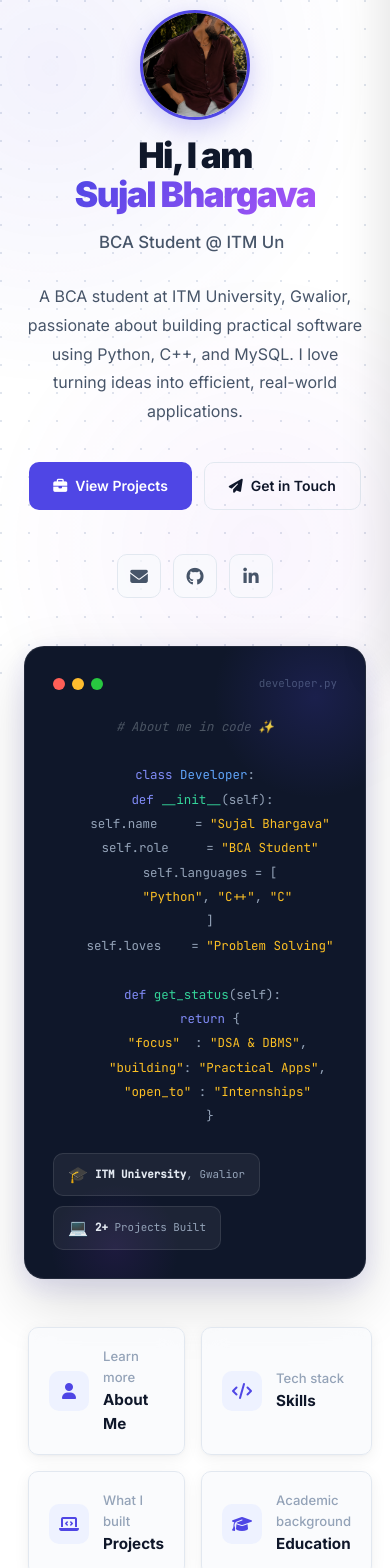
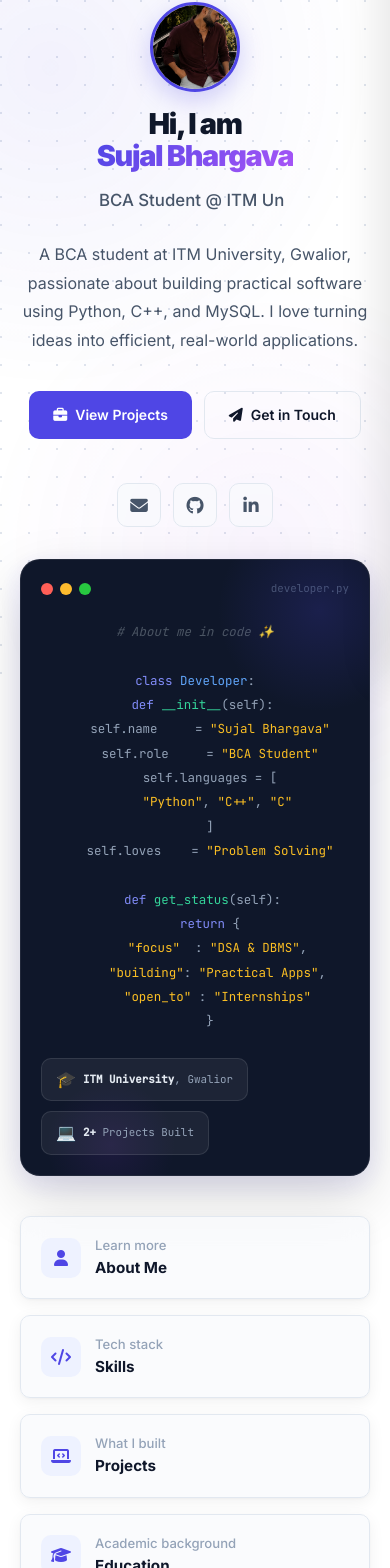
Before and after one commit to sujalbhargava-dev/portfolio, a React (Vite) app in the folder client/: page / in a window 390 px wide. Shown: the part 168-1736 px from the top of the page. Built offline with nearby package versions, Linux system fonts and the light colour scheme; no server answers.

Commit message:
responsive commit

```diff
--- a/client/src/styles/About.css
+++ b/client/src/styles/About.css
@@ -30,3 +30,9 @@
 .offer-title { font-size: 0.9rem; font-weight: 700; color: var(--text-primary); margin-bottom: 6px; }
 .offer-desc { font-size: 0.8rem; color: var(--text-secondary); line-height: 1.6; }
 @media (max-width: 900px) { .about-grid { grid-template-columns: 1fr; gap: 40px; } .avatar-col { position: static; } .avatar-wrap { max-width: 100%; } .offer-grid { grid-template-columns: 1fr; } }
+
+@media (max-width: 600px) {
+  .interest-grid { grid-template-columns: repeat(auto-fill, minmax(140px, 1fr)); }
+  .avatar-wrap { padding: 32px 20px; }
+  .avatar-circle { width: 100px; height: 100px; font-size: 2.2rem; }
+}
--- a/client/src/styles/Education.css
+++ b/client/src/styles/Education.css
@@ -36,3 +36,10 @@
 .goal-text { font-size: 0.875rem; color: var(--text-secondary); line-height: 1.6; padding-top: 4px; }
 .goal-text strong { color: var(--text-primary); }
 @media (max-width: 900px) { .edu-layout { grid-template-columns: 1fr; gap: 40px; } }
+@media (max-width: 600px) {
+  .edu-highlight, .courses-card, .goals-card { padding: 20px; }
+  .tl-content { padding-top: 0; }
+  .timeline-item { gap: 16px; padding-bottom: 32px; }
+  .tl-dot { width: 40px; height: 40px; font-size: 0.9rem; }
+  .timeline::before { left: 19px; }
+}
--- a/client/src/styles/Home.css
+++ b/client/src/styles/Home.css
@@ -369,3 +369,11 @@
   .hero-name { font-size: 2.2rem; }
   .quick-nav { grid-template-columns: 1fr 1fr; }
 }
+
+@media (max-width: 450px) {
+  .hero { padding: 40px 20px; gap: 32px; }
+  .hero-name { font-size: 1.8rem; }
+  .hero-avatar { width: 90px; height: 90px; }
+  .code-card { padding: 20px; }
+  .quick-nav { grid-template-columns: 1fr; padding-left: 20px; padding-right: 20px; }
+}
--- a/client/src/styles/Projects.css
+++ b/client/src/styles/Projects.css
@@ -28,9 +28,12 @@
 .p2 .tech-tag:hover { background: #16a34a; color: #fff; }
 .project-visual { border-top: 1px solid var(--border); padding: 28px 36px; background: var(--bg-secondary); }
 .visual-label { font-size: 0.7rem; font-weight: 700; text-transform: uppercase; letter-spacing: 0.08em; color: var(--text-muted); margin-bottom: 16px; }
-.visual-mockup { background: #0f172a; border-radius: 12px; padding: 20px 24px; font-family: 'JetBrains Mono', monospace; font-size: 0.75rem; line-height: 1.9; color: #94a3b8; box-shadow: 0 4px 16px rgba(0, 0, 0, 0.15); }
+.visual-mockup { background: #0f172a; border-radius: 12px; padding: 20px 24px; font-family: 'JetBrains Mono', monospace; font-size: 0.75rem; line-height: 1.9; color: #94a3b8; box-shadow: 0 4px 16px rgba(0, 0, 0, 0.15); overflow-x: auto; white-space: pre; }
 .vm-g { color: #34d399; } .vm-y { color: #fbbf24; } .vm-b { color: #60a5fa; } .vm-p { color: #a78bfa; } .vm-r { color: #f87171; }
 .projects-cta { margin-top: 48px; padding: 40px; background: var(--accent-light); border: 1px solid var(--accent-border); border-radius: var(--radius); text-align: center; }
 .cta-title { font-size: 1.2rem; font-weight: 800; color: var(--text-primary); margin-bottom: 8px; }
 .cta-desc { font-size: 0.9rem; color: var(--text-secondary); margin-bottom: 20px; }
-@media (max-width: 640px) { .project-inner, .project-visual { padding: 24px 20px; } }
+@media (max-width: 640px) {
+  .project-inner, .project-visual { padding: 24px 20px; }
+  .projects-cta { padding: 24px 20px; }
+}
--- a/client/src/styles/Skills.css
+++ b/client/src/styles/Skills.css
@@ -37,3 +37,4 @@
 .summary-num { font-size: 2rem; font-weight: 900; color: var(--accent); letter-spacing: -0.04em; }
 .summary-label { font-size: 0.8rem; color: var(--text-muted); font-weight: 500; }
 @media (max-width: 600px) { .skills-grid { grid-template-columns: repeat(3, 1fr); } .concepts-grid { grid-template-columns: 1fr; } }
+@media (max-width: 400px) { .skills-grid { grid-template-columns: repeat(2, 1fr); } }
--- a/client/src/styles/global.css
+++ b/client/src/styles/global.css
@@ -435,6 +435,12 @@ nav.nav-hidden {
   padding: 80px 28px;
   max-width: 1140px;
   margin: 0 auto;
+}
+
+@media (max-width: 600px) {
+  .section {
+    padding: 60px 20px;
+  }
 }
 
 .section-header {
```
